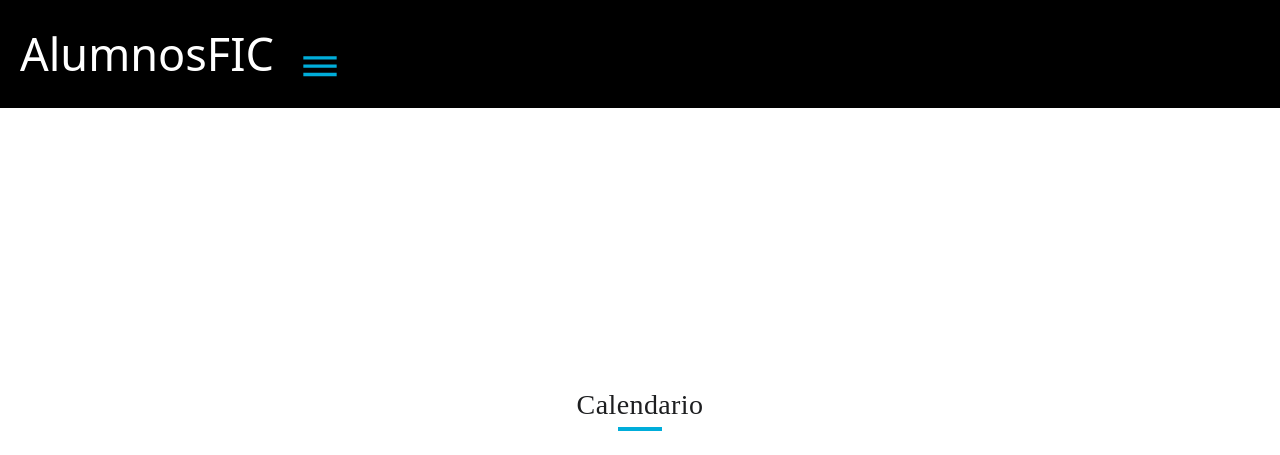
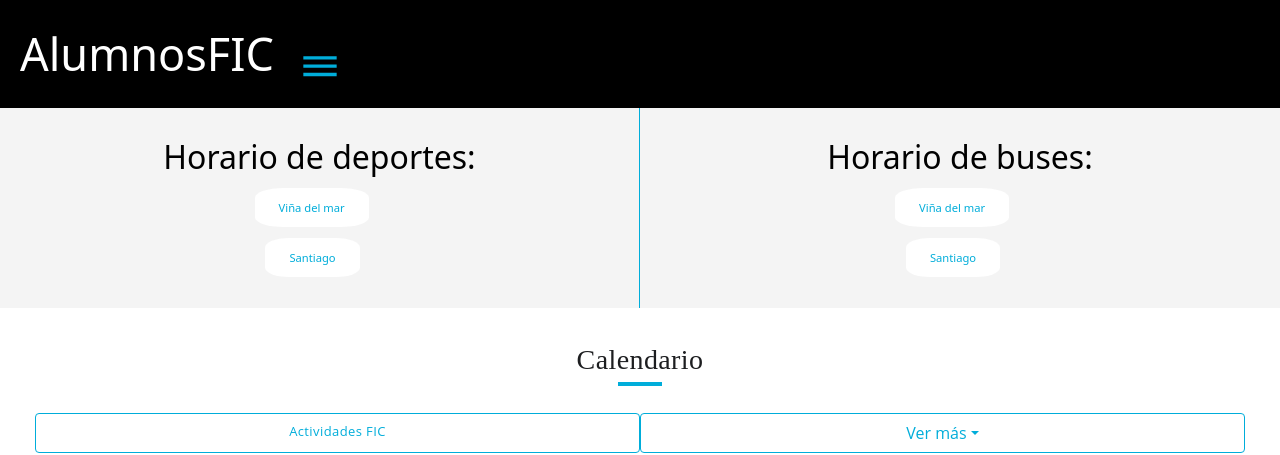
Before and after one commit to MaxterTimeless/AlumniUAI, a React (Create React App) app in the folder client/: page / in a window 1280 px wide. Shown: the top 455 px of the page. Built offline with nearby package versions, Linux system fonts and the light colour scheme.

Commit message:
Corrección Bootstrap 2
Al agregar Reactstrap, los botones de Horario de Buses y de Deportes desaparecieron. Esto fue corregido, además de agregarles un borde que los separa y volver los botones más legibles.

```diff
--- a/client/src/App.css
+++ b/client/src/App.css
@@ -40,24 +40,26 @@
 
 
 
-#leftbox {
-  float:left;
+.leftbox {
+  display: inline-block;
+  padding: 30px 20px;
   background:#f4f4f4;
   width:50%;
-  height:280px;
-  border: #00adda;
+  height:200px;
+  border-right: 1px solid #00adda;
 }
 
-#rightbox{
-  float:right;
+.rightbox{
+  display: inline-block;
+  padding: 30px 20px;
   background:#f4f4f4;
   width:50%;
-  height:280px;
+  height:200px;
 }
 
 
 .buttons{
-      text-align: center;
+  text-align: center;
 }
 
 
@@ -68,26 +70,26 @@
   left: 50px;
   background-color: #ffffff;
   color: #00adda;
-  font-size: 60%;
+  font-size: 70%;
   padding: 12px 24px;
   border: #00adda;
   cursor: pointer;
   border-radius: 25%;
-
+  text-decoration: none;
 }
 
 .buttons .apa {
   position: relative;
   bottom: -10px;
-  left: -45px;
+  left: -55px;
   background-color: #ffffff;
   color: #00adda;
-  font-size: 60%;
+  font-size: 70%;
   padding: 12px 24px;
   border: #00adda;
   cursor: pointer;
   border-radius: 25%;
-
+  text-decoration: none;
 }
 
 
@@ -97,26 +99,26 @@
   left: 50px;
   background-color: #ffffff;
   color: #00adda;
-  font-size: 60%;
+  font-size: 70%;
   padding: 12px 24px;
   border: #00adda;
   cursor: pointer;
   border-radius: 25%;
-
+  text-decoration: none;
 }
 
 .buttons .simp{
   position: relative;
   bottom: -10px;
-  left: -45px;
+  left: -55px;
   background-color: #ffffff;
   color: #00adda;
-  font-size: 60%;
+  font-size: 70%;
   padding: 12px 24px;
   border: #00adda;
   cursor: pointer;
   border-radius: 25%;
-
+  text-decoration: none;
 }
 
 h2{
--- a/client/src/App.js
+++ b/client/src/App.js
@@ -86,7 +86,7 @@ function App() {
 
         <div id = "boxes">
 
-            <div id = "leftbox">
+            <div class = "leftbox">
             <h2>Horario de deportes:</h2>
             <div class = "buttons">
             <a href="https://alumno.uai.cl/santiago/deportes/" class="apat">Santiago</a>
@@ -95,7 +95,7 @@ function App() {
             </div>
 
 
-            <div id = "rightbox">
+            <div class = "rightbox">
                 <h2>Horario de buses:</h2>
                 <div class = "buttons">
                 <a href="https://www.uai.cl/campus-uai/campus-penalolen/buses-de-acercamiento-penalolen/" class="simpt">Santiago</a>
```
